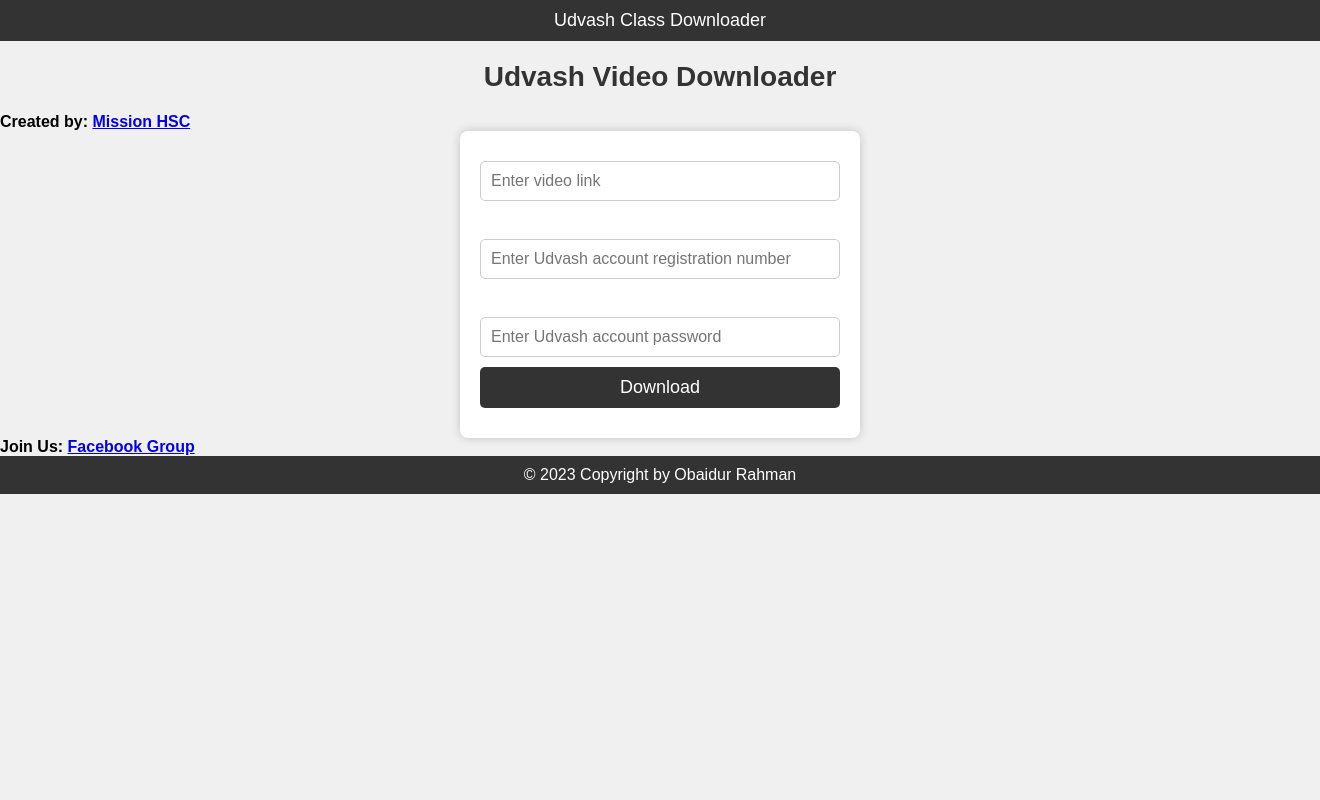
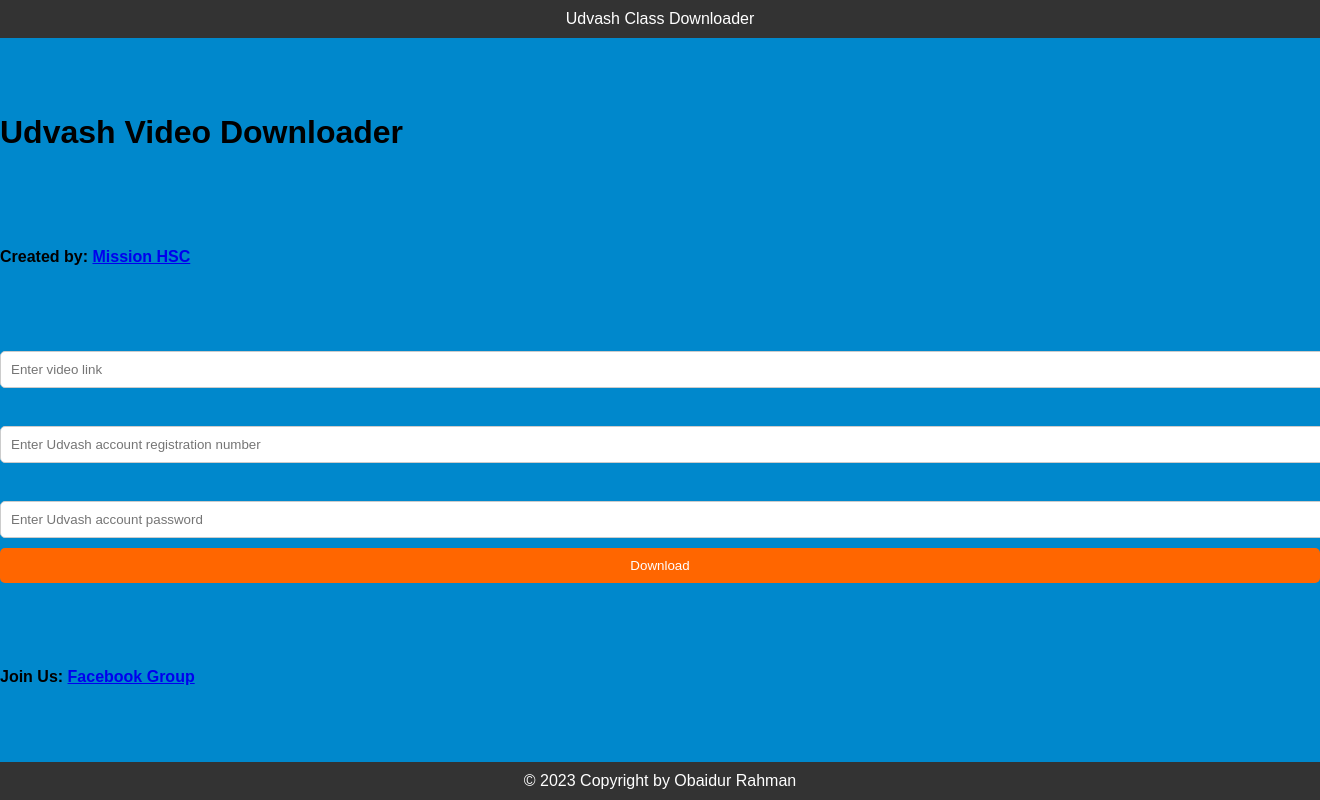
Before and after one commit to obaidur952952/Udvash-Class-Downloader, a Flask app: page / in a window 1320 px wide; the page is wider, and only the part inside the window is pictured. Run offline with Flask 3, Linux system fonts and the light colour scheme.

Commit message:
Update index.css

```diff
--- a/static/index.css
+++ b/static/index.css
@@ -1,14 +1,13 @@
-/* Reset default styles */
-* {
+/* Reset some default styles and set a background color for the body */
+body {
     margin: 0;
     padding: 0;
-    box-sizing: border-box;
-}
-
-/* Set a background color and font family */
-body {
-    background-color: #f0f0f0;
+    background-color: #0088cc; /* Choose your desired background color */
     font-family: Arial, sans-serif;
+    display: flex;
+    flex-direction: column;
+    justify-content: space-between;
+    min-height: 100vh;
 }
 
 /* Style the top bar */
@@ -17,29 +16,19 @@
     color: #fff;
     text-align: center;
     padding: 10px;
-    font-size: 18px;
 }
 
-/* Style the main heading */
-h1 {
-    text-align: center;
-    color: #333;
-    font-size: 28px;
-    margin: 20px 0;
-}
-
-/* Style the form container */
-form {
+/* Center the main content */
+.centered {
     text-align: center;
     max-width: 400px;
     margin: 0 auto;
-    background-color: #fff;
-    border-radius: 8px;
     padding: 20px;
+    background-color: #ffffff; /* Content background color */
+    border-radius: 10px;
     box-shadow: 0 0 10px rgba(0, 0, 0, 0.2);
 }
 
-/* Style form input fields */
 input {
     display: block;
     width: 100%;
@@ -47,22 +36,19 @@
     padding: 10px;
     border: 1px solid #ccc;
     border-radius: 5px;
-    font-size: 16px;
 }
 
-/* Style the download button */
 #submit_button {
-    background-color: #333;
+    background-color: #ff6600; /* Button background color */
     color: #fff;
     border: none;
     padding: 10px 20px;
     border-radius: 5px;
-    font-size: 18px;
     cursor: pointer;
 }
 
 #submit_button:hover {
-    background-color: #555;
+    background-color: #ff3300; /* Button hover background color */
 }
 
 /* Style the footer */
```
